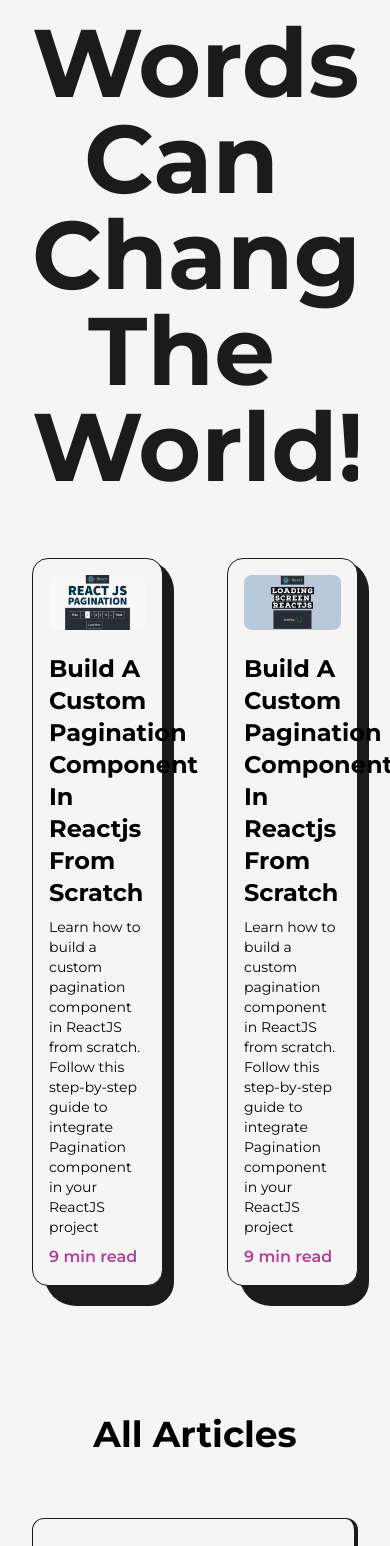
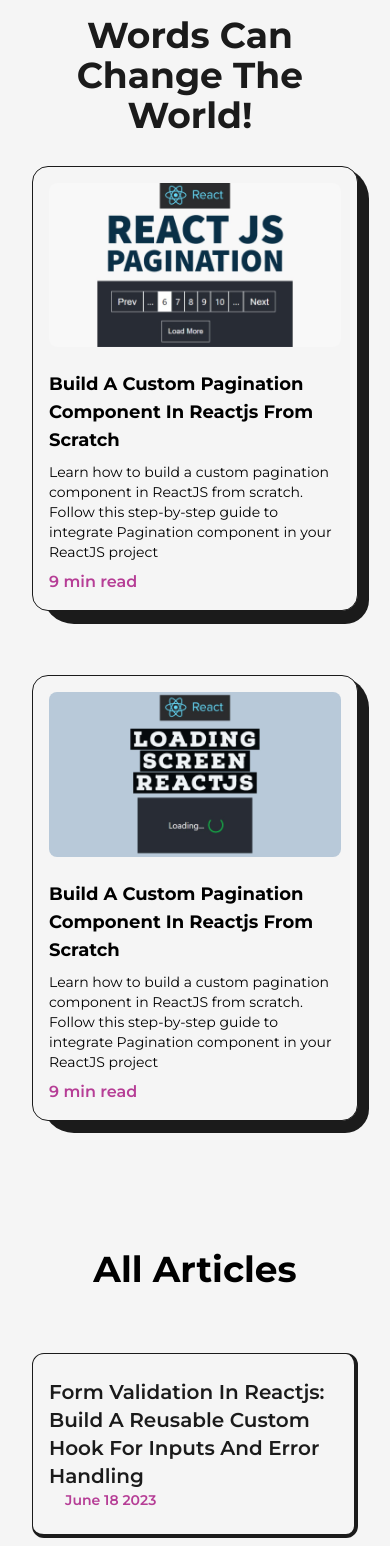
Before and after one commit to BanuDanabakiyam/Portfolio-, a Next.js app: page /articles in a window 390 px wide. Shown: the part 82-1628 px from the top of the page. Built offline with nearby package versions, Linux system fonts and the light colour scheme.

Commit message:
completedDarkmodeinArticle

```diff
--- a/src/components/HireMe.js
+++ b/src/components/HireMe.js
@@ -4,7 +4,7 @@
 const HireMe = () => {
     return(
          <div className="fixed left-4 bottom-4 flex items-center justify-center overflow-hidden
-         md:right-8 md:left-auto md:top-0 md:bottom-auto md:absolute
+         md:right-8 md:left-auto md:top-0 md:bottom-auto md:absolute sm:right-0
          ">
             <div className="w-48 h-auto flex items-center justify-center relative  md:w-24">
               <CircularText className={"fill-dark animate-spin-slow dark:fill-light"}/>
--- /dev/null
+++ b/src/components/TransitionEffect.js
@@ -0,0 +1,34 @@
+import React from "react";
+import { motion } from "framer-motion";
+const TransitionEffect = () => {
+    return(
+        <>
+        <motion.div
+        className="fixed top-0 bottom-0 right-full w-screen h-screen z-30 bg-black"
+        initial={{x:"100%", width:"100%"}}
+        animate={{x:"0%",width:"0%"}}
+        exit={{x:["0%","100%"], width:["0%", "100%"]}}
+        transition={{duration:0.8, ease:"easeInOut"}}
+        >
+
+        </motion.div>
+        <motion.div
+        className="fixed top-0 bottom-0 right-full w-screen h-screen z-20 bg-light"
+        initial={{x:"100%", width:"100%"}}
+        animate={{x:"0%",width:"0%"}}
+        transition={{delay:0.2,duration:0.8, ease:"easeInOut"}}
+        >
+
+        </motion.div>
+        <motion.div
+        className="fixed top-0 bottom-0 right-full w-screen h-screen z-10 bg-dark"
+        initial={{x:"100%", width:"100%"}}
+        animate={{x:"0%",width:"0%"}}
+        transition={{delay:0.4,duration:0.4, ease:"easeInOut"}}
+        >
+
+        </motion.div>
+        </>
+    );
+}
+export default TransitionEffect;
--- a/src/pages/_app.js
+++ b/src/pages/_app.js
@@ -3,6 +3,8 @@
 import Footer from '@/components/Footer';
 import { Montserrat } from 'next/font/google'
 import Head from 'next/head';
+import { AnimatePresence } from 'framer-motion';
+import { useRouter } from 'next/router';
 
 const monsterrat = Montserrat({
   subsets:['latin'],
@@ -10,6 +12,7 @@
 })
 
 export default function App({ Component, pageProps }) {
+  const router = useRouter();
   return(
     <>
     <Head>
@@ -18,7 +21,8 @@
     </Head>
     <main className={`${monsterrat.variable} font-mont bg-light w-full min-h-screen dark:bg-dark`}>
     <NavBar/>
-    <Component {...pageProps} />
+    <AnimatePresence mode='wait'><Component key={router.asPath} {...pageProps} /></AnimatePresence>
+
     <Footer/>
     </main>
     </>
--- a/src/pages/about.js
+++ b/src/pages/about.js
@@ -8,6 +8,7 @@
 import React, { use, useEffect, useRef } from "react";
 import Image from "next/image";
 import { motion, useInView, useMotionValue, useSpring } from "framer-motion";
+import TransitionEffect from "@/components/TransitionEffect";
 const AnimatedNumbers = ({value}) => {
     const ref = useRef(null);
     const motionValue = useMotionValue(0);
@@ -39,6 +40,7 @@
             <title>CodeBucks | About Page</title>
             <meta name="description" content="any description"></meta>
         </Head>
+        <TransitionEffect/>
         <main className="flex w-full flex-col items-center justify-center dark:text-light ">
             <Layout className="pt-16">
                 <AnimatedText text="Passion Fuels Purpose!" className="mb-12 lg:!text-7xl sm:!text-6xl xs:!text-4xl sm:mb-8"/>
--- a/src/pages/articles.js
+++ b/src/pages/articles.js
@@ -10,6 +10,7 @@
 import article3 from "../../public/images/articles/create modal component in react using react portals.png";
 import article4 from "../../public/images/articles/form Validation in reactjs using custom react Hook.png";
 import article5 from "../../public/images/articles/smooth scrolling in reactjs.png";
+import TransitionEffect from "@/components/TransitionEffect";
 
 const FramerImage = motion(Image);
 
@@ -41,7 +42,7 @@
             style={{x:x,y:y}}
             initial={{opacity:0}}
             whileInView={{opacity:1, transition:{duration:0.2}}}
-            src={img} ref={imgRef} alt="title" className="z-10 w-96 h-auto hidden absolute rounded-lg"></FramerImage>
+            src={img} ref={imgRef} alt="title" className="z-10 w-96 h-auto hidden absolute rounded-lg md:!hidden"></FramerImage>
             </Link>
 
 
@@ -56,12 +57,12 @@
         viewport={{once:true}}
         className="relative w-full p-4 py-6 my-4 rounded-xl flex items-center justify-between bg-light
         text-dark first:mt-0 border border-solid border-dark border-r-4 border-b-4 dark:border-light
-        dark:bg-dark dark:text-light
+        dark:bg-dark dark:text-light sm:flex-col
 
         ">
             <MovingImg title={title} img={img} link={link}></MovingImg>
 
-            <span className="text-primary font-semibold pl-4 dark:text-primaryDark">{date}</span>
+            <span className="text-primary font-semibold pl-4 dark:text-primaryDark sm:self-start sm:p1-0 xs:text-sm">{date}</span>
         </motion.li>
     );
 }
@@ -82,7 +83,7 @@
         ></FramerImage>
         </Link>
         <Link href={link} target="_blank">
-            <h2 className="capitalize text-2xl font-bold my-2 mt-4 hover:underline">{title}</h2>
+            <h2 className="capitalize text-2xl font-bold my-2 mt-4 hover:underline xs:text-lg">{title}</h2>
         </Link>
         <p className="text-sm mb-2">{summary}</p>
         <span className="text-primary font-semibold dark:text-primaryDark">{time}</span>
@@ -98,10 +99,11 @@
              <title>CodeBucks | Articles Page</title>
              <meta name="description" content="any description"></meta>
          </Head>
+         <TransitionEffect/>
          <main className="w-full mb-16 flex flex-col items-center justify-center overflow-hidden dark:text-light">
             <Layout className="pt-16">
-                <AnimatedText text="Words Can Change The World!" className="mb-16"/>
-                <ul className="grid grid-cols-2 gap-16">
+                <AnimatedText text="Words Can Change The World!" className="mb-16 lg:!text-7xl sm:mb-8 sm:!text-6xl xs:!text-4xl"/>
+                <ul className="grid grid-cols-2 gap-16 lg:gap-8 md:grid-cols-1 md:gap-y-16">
                     <FeaturedArticle
                     title="Build A Custom Pagination Component In Reactjs From Scratch"
                     summary="Learn how to build a custom pagination component in ReactJS from scratch.
--- a/src/pages/index.js
+++ b/src/pages/index.js
@@ -2,6 +2,7 @@
 import Image from 'next/image'
 import Layout from '@/components/Layout'
 import HireMe from '@/components/HireMe'
+import TransitionEffect from '@/components/TransitionEffect'
 import AnimatedText from '@/components/AnimatedText'
 import { LinkArrow } from '@/components/Icons'
 import profilePic from '../../public/images/profile/developer-pic-4.png'
@@ -14,6 +15,7 @@
         <title>Create Next App</title>
         <meta name="description" content="Generated by create next app" />
       </Head>
+      <TransitionEffect/>
       <main className='flex items-center text-dark w-full min-h-screen dark:text-light '>
         <Layout className='pt-0 md:pt-16 sm:pt-8'>
          <div className='flex items-center justify-between w-full lg:flex-col'>
@@ -21,7 +23,7 @@
             <Image src={profilePic} alt='codebuck' className='w-3/4 h-90 lg:hidden md:inline-block md:w-full'
             priority
             sizes="(max-width: 768px) 100vw,
-            (max-width: 1200px) 50vw,33vw
+            (max-width: 1200px) 50vw,50vw
             "
             />
           </div>
--- a/src/pages/projects.js
+++ b/src/pages/projects.js
@@ -8,6 +8,7 @@
 import { GithubIcon } from "@/components/Icons";
 import project1 from '../../public/images/projects/crypto-screener-cover-image.jpg';
 import { images } from "../../next.config";
+import TransitionEffect from "@/components/TransitionEffect";
 
 const FramerImage = motion(Image);
 
@@ -102,6 +103,7 @@
             <title>CodeBucks | Projects Page</title>
             <meta name="description" content="any description"></meta>
         </Head>
+        <TransitionEffect/>
         <main className="w-full mb-16 flex flex-col items-center justify-center dark:text-light">
             <Layout className="pt-16">
                 <AnimatedText text="Imagination Trumps Knowledge" className="mb-16 lg:!text-7xl sm:mb-8 sm:!text-6xl xs:!text-4xl"></AnimatedText>
```
